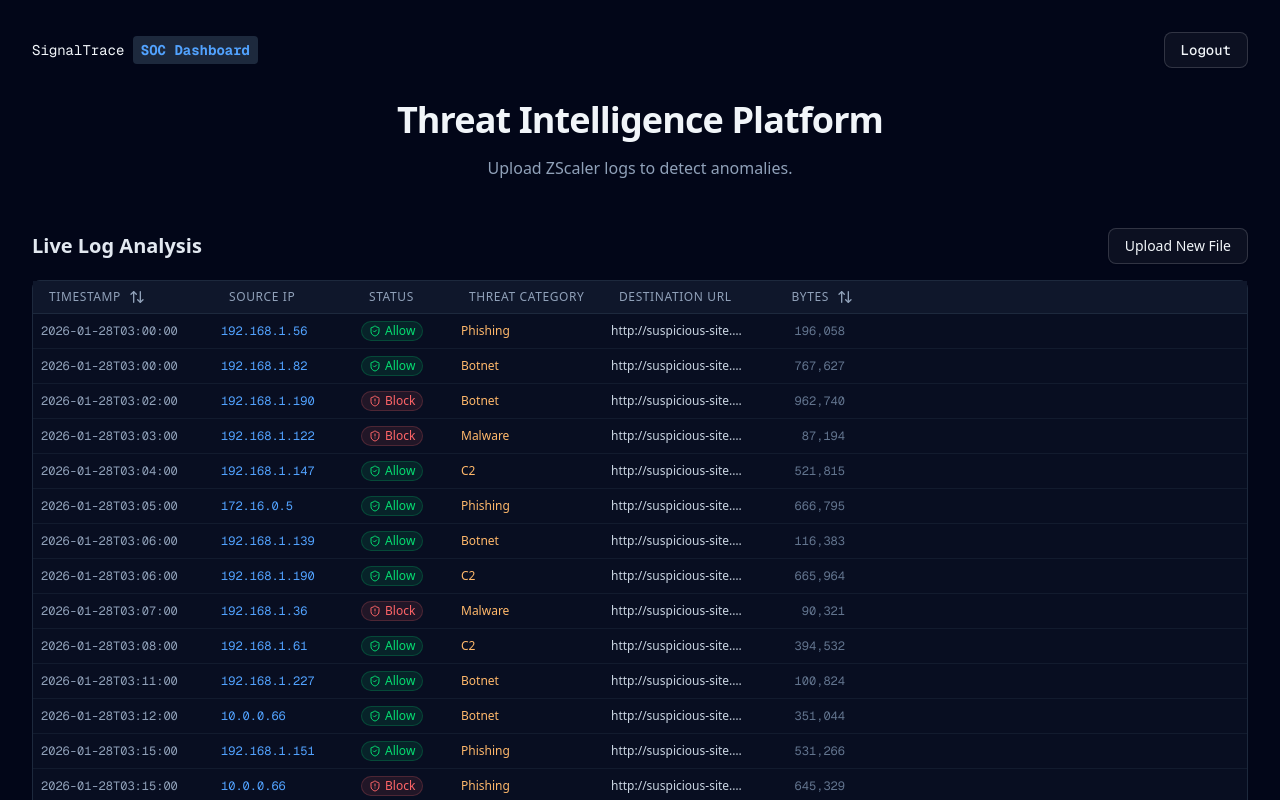
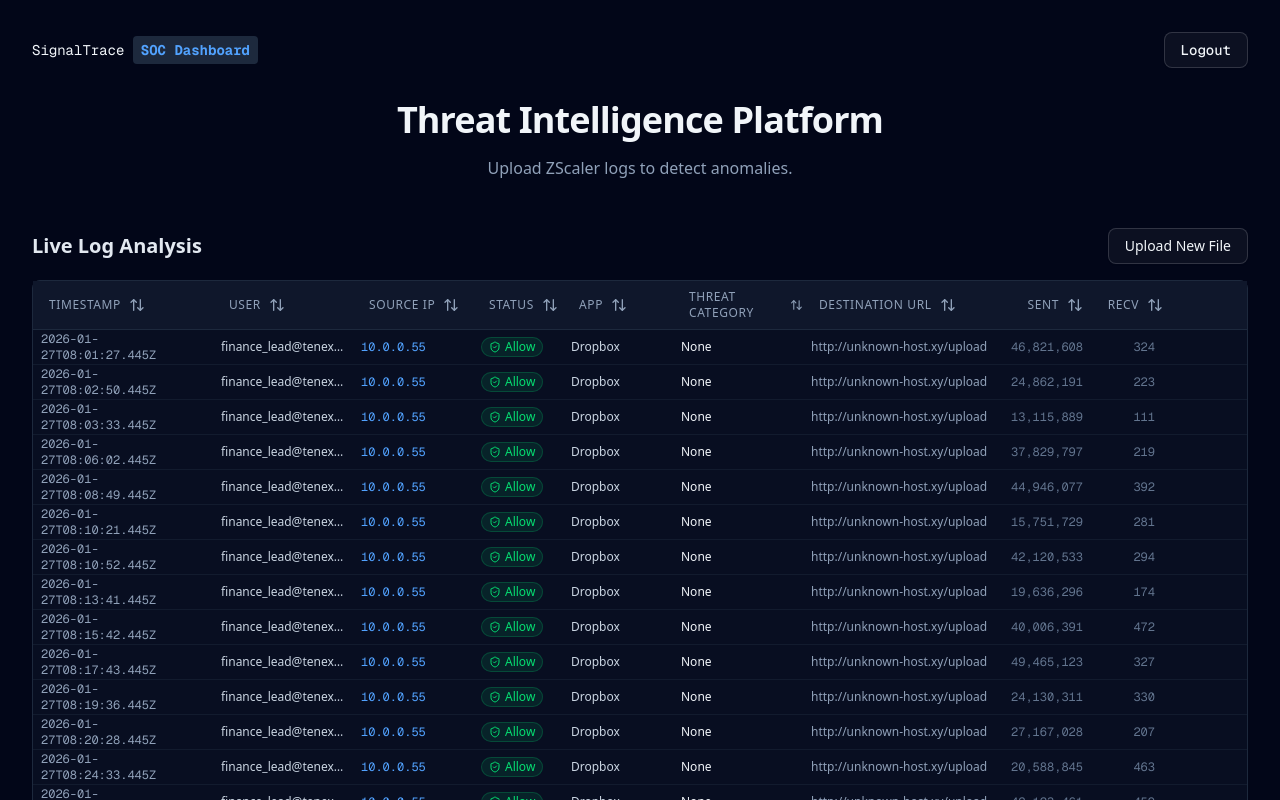
Before and after one commit to justinduplain/SignalTrace, a Next.js app: page / in a window 1280 px wide. Both pictures are taken after a click on the button "Load Demo Data". Shown: the top 800 px of the page. Built offline with nearby package versions, Linux system fonts and the light colour scheme.

Commit message:
add additional fields to the log file and view, sort all columns

```diff
--- /dev/null
+++ b/generate-logs.mjs
@@ -0,0 +1,126 @@
+import fs from 'fs';
+import path from 'path';
+
+const TOTAL_LOGS = 500;
+const ANOMALY_COUNT = 30;
+
+const USERS = ['j.doe', 'a.smith', 'm.chen', 'k.patel', 'sysadmin', 'finance_lead', 'intern_01'];
+const APPS = ['Google Drive', 'Dropbox', 'Salesforce', 'Zoom', 'Slack', 'GitHub', 'General Browsing', 'Tor Browser'];
+const ACTIONS = ['Allow', 'Block'];
+const THREATS = ['None', 'Botnet', 'Malware', 'Phishing', 'Cryptomining'];
+const DOMAINS = ['google.com', 'salesforce.com', 'github.com', 'unknown-host.xy', 'update-win32.com', 'facebook.com'];
+
+function getRandomInt(min, max) {
+  return Math.floor(Math.random() * (max - min + 1)) + min;
+}
+
+function getRandomElement(arr) {
+  return arr[Math.floor(Math.random() * arr.length)];
+}
+
+function generateIP() {
+  return `${getRandomInt(10, 192)}.${getRandomInt(0, 255)}.${getRandomInt(0, 255)}.${getRandomInt(1, 254)}`;
+}
+
+function generateTimestamp(hour = null) {
+  const date = new Date();
+  date.setDate(date.getDate() - 1); // Yesterday
+  if (hour !== null) {
+    date.setHours(hour);
+  } else {
+    date.setHours(getRandomInt(8, 18)); // Business hours
+  }
+  date.setMinutes(getRandomInt(0, 59));
+  date.setSeconds(getRandomInt(0, 59));
+  return date.toISOString();
+}
+
+const logs = [];
+
+// Generate Normal Traffic
+for (let i = 0; i < TOTAL_LOGS - ANOMALY_COUNT; i++) {
+  logs.push({
+    Timestamp: generateTimestamp(),
+    SourceIP: generateIP(),
+    DestURL: `https://${getRandomElement(DOMAINS)}/path/to/resource`,
+    Action: getRandomElement(ACTIONS),
+    ThreatCategory: 'None',
+    BytesSent: getRandomInt(100, 5000),
+    BytesReceived: getRandomInt(500, 50000),
+    UserAgent: 'Mozilla/5.0 (Macintosh; Intel Mac OS X 10_15_7) AppleWebKit/537.36',
+    SourceUser: `${getRandomElement(USERS)}@tenex.com`,
+    AppName: getRandomElement(APPS.filter(a => a !== 'Tor Browser'))
+  });
+}
+
+// Generate Anomalies
+for (let i = 0; i < ANOMALY_COUNT; i++) {
+  const anomalyType = getRandomInt(1, 3);
+  let entry = {};
+
+  if (anomalyType === 1) { // High Data Exfiltration at 3 AM
+    entry = {
+      Timestamp: generateTimestamp(3),
+      SourceIP: '10.0.0.55', // Suspicious internal IP
+      DestURL: 'http://unknown-host.xy/upload',
+      Action: 'Allow',
+      ThreatCategory: 'None', // Often undetected initially
+      BytesSent: getRandomInt(1000000, 50000000), // Huge upload
+      BytesReceived: getRandomInt(100, 500),
+      UserAgent: 'python-requests/2.28.1',
+      SourceUser: 'finance_lead@tenex.com', // Compromised account?
+      AppName: 'Dropbox'
+    };
+  } else if (anomalyType === 2) { // Malware Download
+    entry = {
+      Timestamp: generateTimestamp(),
+      SourceIP: generateIP(),
+      DestURL: 'http://update-win32.com/payload.exe',
+      Action: 'Block',
+      ThreatCategory: 'Malware',
+      BytesSent: getRandomInt(100, 500),
+      BytesReceived: 0, // Blocked
+      UserAgent: 'Mozilla/5.0 (Windows NT 10.0)',
+      SourceUser: 'intern_01@tenex.com',
+      AppName: 'General Browsing'
+    };
+  } else { // Shadow IT / Policy Violation
+    entry = {
+      Timestamp: generateTimestamp(),
+      SourceIP: generateIP(),
+      DestURL: 'https://onion.router/hidden',
+      Action: 'Allow',
+      ThreatCategory: 'None',
+      BytesSent: getRandomInt(2000, 5000),
+      BytesReceived: getRandomInt(2000, 5000),
+      UserAgent: 'Mozilla/5.0 (rv:109.0)',
+      SourceUser: 'm.chen@tenex.com',
+      AppName: 'Tor Browser'
+    };
+  }
+  logs.push(entry);
+}
+
+// Sort by Timestamp
+logs.sort((a, b) => new Date(a.Timestamp) - new Date(b.Timestamp));
+
+// CSV Header
+const header = ['Timestamp', 'SourceIP', 'DestURL', 'Action', 'ThreatCategory', 'BytesSent', 'BytesReceived', 'UserAgent', 'SourceUser', 'AppName'];
+const csvContent = [
+  header.join(','),
+  ...logs.map(log => [
+    log.Timestamp,
+    log.SourceIP,
+    log.DestURL,
+    log.Action,
+    log.ThreatCategory,
+    log.BytesSent,
+    log.BytesReceived,
+    `"${log.UserAgent}"`, // Quote UserAgent to handle spaces
+    log.SourceUser,
+    log.AppName
+  ].join(','))
+].join('\n');
+
+fs.writeFileSync(path.join(process.cwd(), 'zscaler_logs.csv'), csvContent);
+console.log(`Generated ${TOTAL_LOGS} logs to zscaler_logs.csv`);
--- a/src/app/api/demo/route.ts
+++ b/src/app/api/demo/route.ts
@@ -17,7 +17,10 @@ export async function GET() {
         const result = Papa.parse(fileContent, {
           header: true,
           skipEmptyLines: true,
-      dynamicTyping: true,
+          dynamicTyping: {
+            BytesSent: true,
+            BytesReceived: true
+          },
         });
 
         const validEntries = result.data
@@ -31,7 +34,6 @@ export async function GET() {
           data: validEntries,
           count: validEntries.length
         });
-
   } catch (error) {
     console.error("Demo load error:", error);
     return NextResponse.json({ error: "Internal Server Error" }, { status: 500 });
--- a/src/app/api/upload/route.ts
+++ b/src/app/api/upload/route.ts
@@ -16,7 +16,10 @@ export async function POST(req: NextRequest) {
     const result = Papa.parse(text, {
       header: true,
       skipEmptyLines: true,
-      dynamicTyping: true, // Automatically converts numbers
+      dynamicTyping: {
+        BytesSent: true,
+        BytesReceived: true
+      },
     });
 
     if (result.errors.length > 0) {
--- a/src/components/data-table.tsx
+++ b/src/components/data-table.tsx
@@ -32,14 +32,50 @@ const columns: ColumnDef<LogEntry>[] = [
     size: 180,
   },
   {
-    accessorKey: 'SourceIP',
-    header: 'Source IP',
-    cell: ({ row }) => <div className="font-mono text-xs text-blue-400">{row.getValue('SourceIP')}</div>,
+    accessorKey: 'SourceUser',
+    header: ({ column }) => {
+        return (
+          <div
+            className="flex items-center cursor-pointer hover:text-slate-100"
+            onClick={() => column.toggleSorting(column.getIsSorted() === "asc")}
+          >
+            User
+            <ArrowUpDown className="ml-2 h-4 w-4" />
+          </div>
+        )
+    },
+    cell: ({ row }) => <div className="text-xs text-slate-300 truncate" title={row.getValue('SourceUser')}>{row.getValue('SourceUser')}</div>,
     size: 140,
   },
   {
+    accessorKey: 'SourceIP',
+    header: ({ column }) => {
+        return (
+          <div
+            className="flex items-center cursor-pointer hover:text-slate-100"
+            onClick={() => column.toggleSorting(column.getIsSorted() === "asc")}
+          >
+            Source IP
+            <ArrowUpDown className="ml-2 h-4 w-4" />
+          </div>
+        )
+    },
+    cell: ({ row }) => <div className="font-mono text-xs text-blue-400">{row.getValue('SourceIP')}</div>,
+    size: 120,
+  },
+  {
     accessorKey: 'Action',
-    header: 'Status',
+    header: ({ column }) => {
+        return (
+          <div
+            className="flex items-center cursor-pointer hover:text-slate-100"
+            onClick={() => column.toggleSorting(column.getIsSorted() === "asc")}
+          >
+            Status
+            <ArrowUpDown className="ml-2 h-4 w-4" />
+          </div>
+        )
+    },
     cell: ({ row }) => {
       const action = row.getValue('Action') as string
       const isBlock = action === 'Block'
@@ -55,11 +91,37 @@ const columns: ColumnDef<LogEntry>[] = [
         </div>
       )
     },
-    size: 100,
+    size: 90,
+  },
+  {
+    accessorKey: 'AppName',
+    header: ({ column }) => {
+        return (
+          <div
+            className="flex items-center cursor-pointer hover:text-slate-100"
+            onClick={() => column.toggleSorting(column.getIsSorted() === "asc")}
+          >
+            App
+            <ArrowUpDown className="ml-2 h-4 w-4" />
+          </div>
+        )
+    },
+    cell: ({ row }) => <div className="text-xs text-slate-300">{row.getValue('AppName')}</div>,
+    size: 110,
   },
   {
     accessorKey: 'ThreatCategory',
-    header: 'Threat Category',
+    header: ({ column }) => {
+        return (
+          <div
+            className="flex items-center cursor-pointer hover:text-slate-100"
+            onClick={() => column.toggleSorting(column.getIsSorted() === "asc")}
+          >
+            Threat Category
+            <ArrowUpDown className="ml-2 h-4 w-4" />
+          </div>
+        )
+    },
     cell: ({ row }) => {
         const cat = row.getValue('ThreatCategory') as string
         return (
@@ -68,12 +130,23 @@ const columns: ColumnDef<LogEntry>[] = [
             </div>
         )
     },
-    size: 150,
+    size: 130,
   },
   {
     accessorKey: 'DestURL',
-    header: 'Destination URL',
-    cell: ({ row }) => <div className="truncate text-xs text-slate-300" title={row.getValue('DestURL')}>{row.getValue('DestURL')}</div>,
+    header: ({ column }) => {
+        return (
+          <div
+            className="flex items-center cursor-pointer hover:text-slate-100"
+            onClick={() => column.toggleSorting(column.getIsSorted() === "asc")}
+          >
+            Destination URL
+            <ArrowUpDown className="ml-2 h-4 w-4" />
+          </div>
+        )
+    },
+    cell: ({ row }) => <div className="truncate text-xs text-slate-400" title={row.getValue('DestURL')}>{row.getValue('DestURL')}</div>,
+    size: 200,
   },
   {
     accessorKey: 'BytesSent',
@@ -83,13 +156,29 @@ const columns: ColumnDef<LogEntry>[] = [
             className="flex items-center justify-end cursor-pointer hover:text-slate-100"
             onClick={() => column.toggleSorting(column.getIsSorted() === "asc")}
           >
-            Bytes
+            Sent
             <ArrowUpDown className="ml-2 h-4 w-4" />
           </div>
         )
     },
     cell: ({ row }) => <div className="text-right font-mono text-xs text-slate-500">{row.getValue<number>('BytesSent').toLocaleString()}</div>,
-    size: 100,
+    size: 80,
+  },
+  {
+    accessorKey: 'BytesReceived',
+    header: ({ column }) => {
+        return (
+          <div
+            className="flex items-center justify-end cursor-pointer hover:text-slate-100"
+            onClick={() => column.toggleSorting(column.getIsSorted() === "asc")}
+          >
+            Recv
+            <ArrowUpDown className="ml-2 h-4 w-4" />
+          </div>
+        )
+    },
+    cell: ({ row }) => <div className="text-right font-mono text-xs text-slate-500">{row.getValue<number>('BytesReceived').toLocaleString()}</div>,
+    size: 80,
   },
 ]
 
--- a/src/types/log-entry.ts
+++ b/src/types/log-entry.ts
@@ -6,7 +6,10 @@ export interface LogEntry {
   Action: 'Allow' | 'Block';
   ThreatCategory: string;
   BytesSent: number;
+  BytesReceived: number;
   UserAgent: string;
+  SourceUser: string;
+  AppName: string;
 }
 
 export function isLogEntry(entry: any): entry is Omit<LogEntry, 'id'> {
@@ -19,7 +22,10 @@ export function isLogEntry(entry: any): entry is Omit<LogEntry, 'id'> {
     (entry.Action === 'Allow' || entry.Action === 'Block') &&
     typeof entry.ThreatCategory === 'string' &&
     (typeof entry.BytesSent === 'number' || (typeof entry.BytesSent === 'string' && !isNaN(Number(entry.BytesSent)))) &&
-    typeof entry.UserAgent === 'string'
+    (typeof entry.BytesReceived === 'number' || (typeof entry.BytesReceived === 'string' && !isNaN(Number(entry.BytesReceived)))) &&
+    typeof entry.UserAgent === 'string' &&
+    typeof entry.SourceUser === 'string' &&
+    typeof entry.AppName === 'string'
   );
 }
 
```
Also changed, not shown: zscaler_logs.csv. Lines whose indentation alone changed are shown as unchanged.
